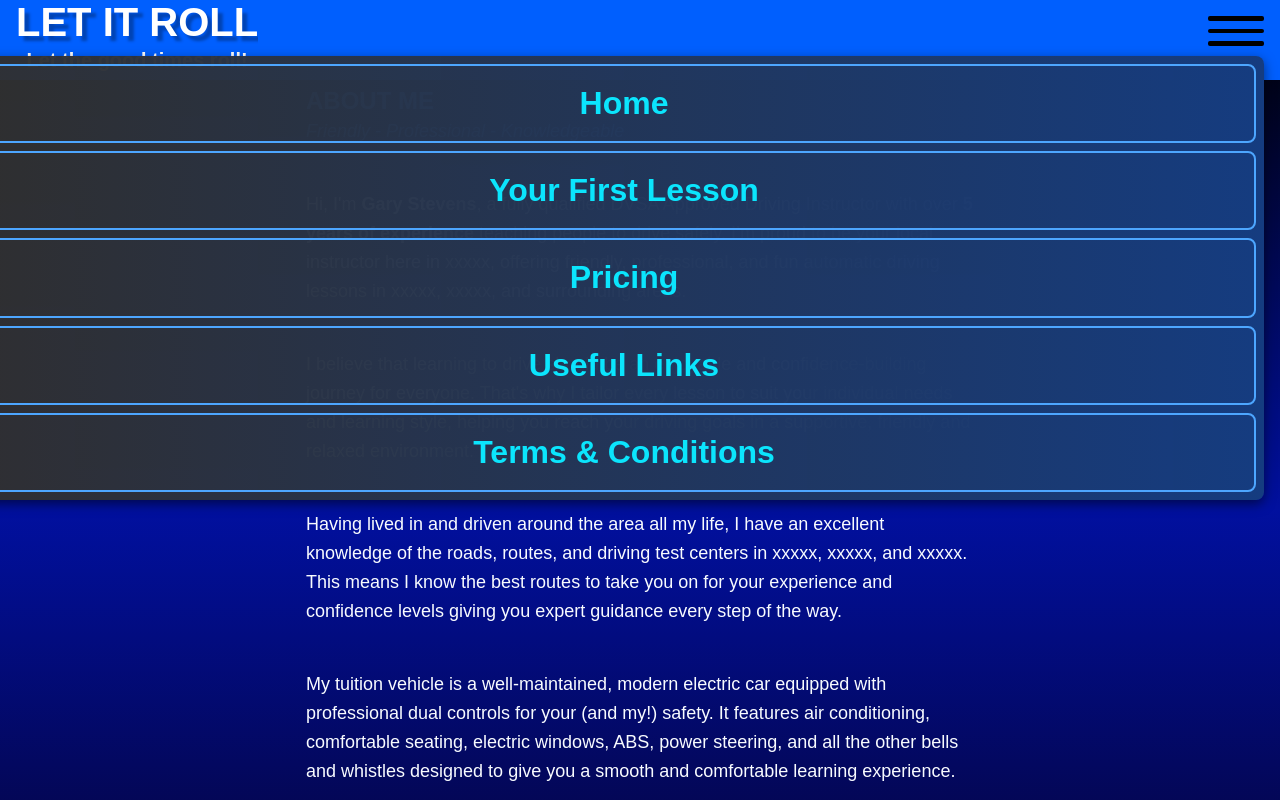
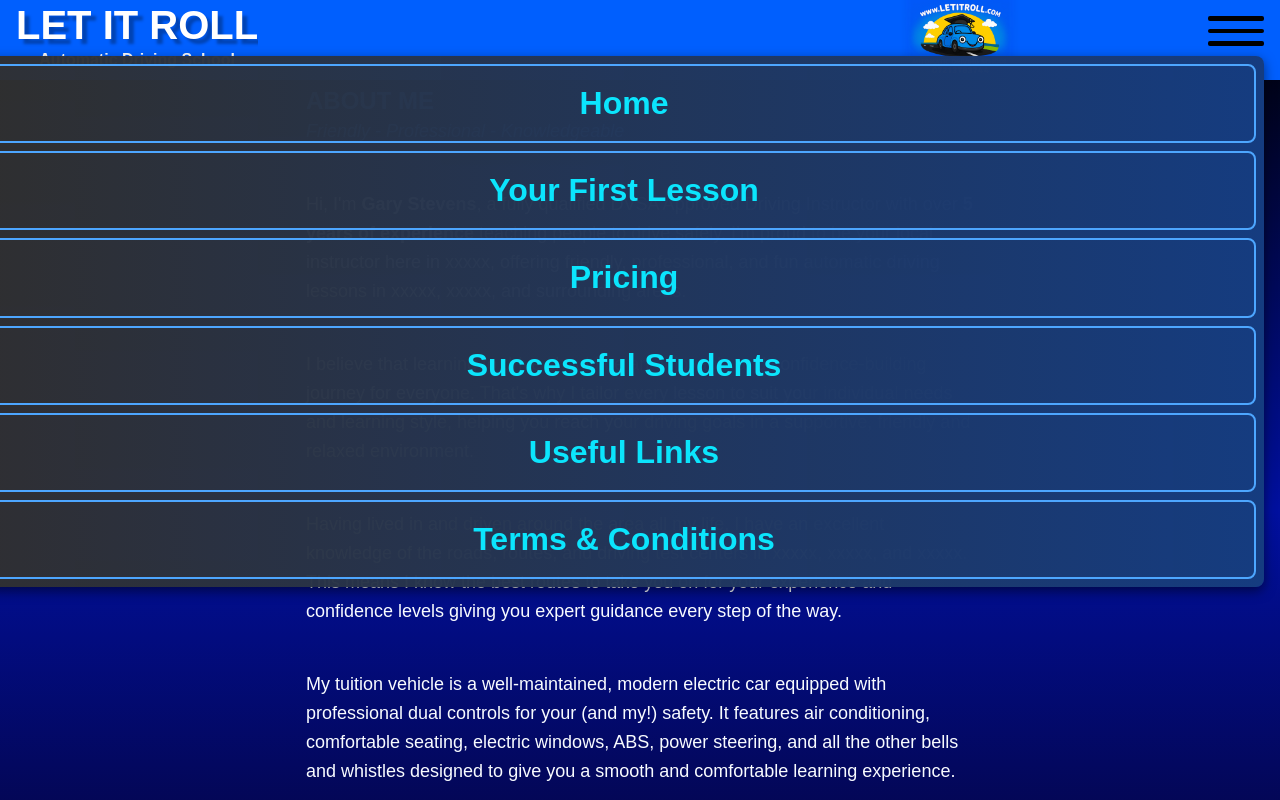
Before and after one commit to LetItRoll/Website, a plain HTML site: page about.html in a window 1280 px wide. Both pictures are taken after a click on the element 1236 px from the left and 31 px from the top of the page. Shown: the top 800 px of the page. Drawn offline with Linux system fonts and the light colour scheme.

Commit message:
Update about.html

```diff
--- a/about.html
+++ b/about.html
@@ -7,11 +7,14 @@
     <link rel="stylesheet" href="style.css" />
   </head>
   <body>
+    <!-- Title Bar -->
     <header class="title-bar">
       <div class="header-content">
-        <h1 class="site-title">Let it Roll</h1>
-        <p class="slogan">Let the good times roll!</p>
+        <h1 class="site-title">Let It Roll</h1>
+        <p class="ADS">Automatic Driving School</p>
+        <!-- <p class="slogan">No Gears - No Worries</p> -->
       </div>
+      <img src="Images/Logo.webp" alt="Let It Roll Logo" class="site-logo" />
       <div class="burger" id="burger">
         <div></div>
         <div></div>
@@ -23,9 +26,11 @@
       <a href="about.html">About</a>
       <a href="first_lesson.html">Your First Lesson</a>
       <a href="pricing.html">Pricing</a>
+      <a href="photo_gallery.html">Successful Students</a>
       <a href="useful.html">Useful Links</a>
       <a href="terms.html">Terms &amp; Conditions</a>
     </nav>
+
     <main>
       <section class="about">
         <h2 class="section-title" style="margin-top: 0.1rem">About Me</h2>
```
